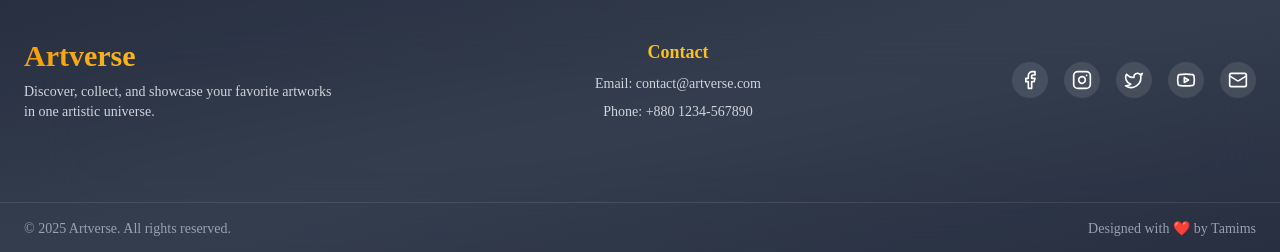
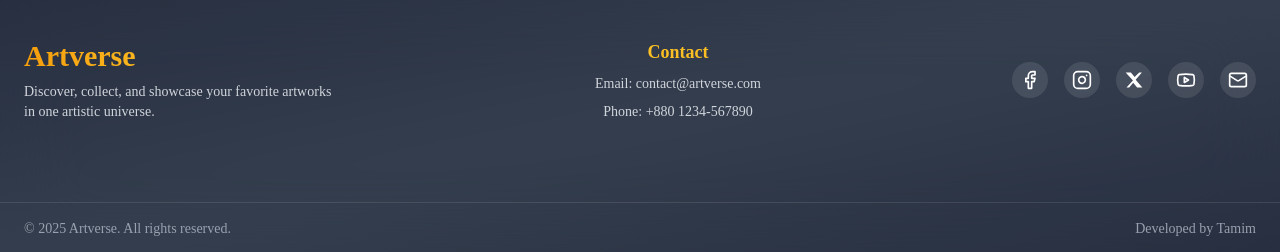
Before and after one commit to Tamim-real/Artverse, a React (Vite) app: page /login in a window 1280 px wide. Shown: the part 874-1126 px from the top of the page. Built offline with nearby package versions, Linux system fonts and the light colour scheme; no server answers.

Commit message:
footer fixed

```diff
--- a/src/Components/Footer.jsx
+++ b/src/Components/Footer.jsx
@@ -1,20 +1,39 @@
 import React from "react";
-import { Facebook, Instagram, Twitter, Youtube, Mail } from "lucide-react";
+import { Facebook, Instagram, Youtube, Mail } from "lucide-react";
+
+// Custom X icon (official logo)
+const XIcon = ({ size = 20, className = "" }) => (
+  <svg
+    xmlns="http://www.w3.org/2000/svg"
+    viewBox="0 0 24 24"
+    fill="currentColor"
+    width={size}
+    height={size}
+    className={className}
+  >
+    <path d="M18.244 3H21.5l-7.5 8.57L22 21h-6.244l-4.756-5.756L6.244 21H3l7.756-8.43L2 3h6.244l4.5 5.43L18.244 3z" />
+  </svg>
+);
 
 const Footer = () => {
   const currentYear = new Date().getFullYear();
 
+  const socialLinks = [
+    { icon: Facebook, href: "#" },
+    { icon: Instagram, href: "#" },
+    { icon: XIcon, href: "#" }, // X logo instead of Twitter
+    { icon: Youtube, href: "#" },
+    { icon: Mail, href: "#" },
+  ];
+
   return (
     <footer className="relative mt-16 text-white overflow-hidden">
-      {/* Background gradient */}
+      {/* Background */}
       <div className="absolute inset-0 bg-gradient-to-br from-[#0f172a] via-[#1e293b] to-[#0f172a] clip-footer"></div>
-
-      {/* Overlay glass effect */}
       <div className="absolute inset-0 bg-white/10 backdrop-blur-2xl"></div>
 
       {/* Main content */}
       <div className="relative z-10 max-w-7xl mx-auto px-6 py-12 flex flex-col md:flex-row justify-between items-center gap-8">
-        {/* Left: Logo and Name */}
         <div className="text-center md:text-left space-y-2">
           <h2 className="text-3xl font-bold text-transparent bg-clip-text bg-gradient-to-r from-[#f59e0b] via-[#fbbf24] to-[#fcd34d]">
             Artverse
@@ -24,22 +43,14 @@ const Footer = () => {
           </p>
         </div>
 
-        {/* Middle: Contact Info */}
         <div className="text-center space-y-2">
           <h3 className="text-lg font-semibold text-[#fbbf24]">Contact</h3>
           <p className="text-gray-300 text-sm">Email: contact@artverse.com</p>
           <p className="text-gray-300 text-sm">Phone: +880 1234-567890</p>
         </div>
 
-        {/* Right: Social Links */}
         <div className="flex space-x-4 justify-center md:justify-end">
-          {[
-            { icon: Facebook, href: "#" },
-            { icon: Instagram, href: "#" },
-            { icon: Twitter, href: "#" },
-            { icon: Youtube, href: "#" },
-            { icon: Mail, href: "#" },
-          ].map(({ icon: Icon, href }, i) => (
+          {socialLinks.map(({ icon: Icon, href }, i) => (
             <a
               key={i}
               href={href}
@@ -51,12 +62,11 @@ const Footer = () => {
         </div>
       </div>
 
-      {/* Divider */}
       <div className="relative z-10 border-t border-white/10 mt-8">
         <div className="max-w-7xl mx-auto px-6 py-4 flex flex-col md:flex-row justify-between items-center text-gray-400 text-sm">
           <p>© {currentYear} Artverse. All rights reserved.</p>
           <p className="mt-2 md:mt-0 text-gray-400 hover:text-[#fbbf24] cursor-pointer transition-colors duration-300">
-            Designed with ❤️ by Tamims
+            Developed by Tamim
           </p>
         </div>
       </div>
```
